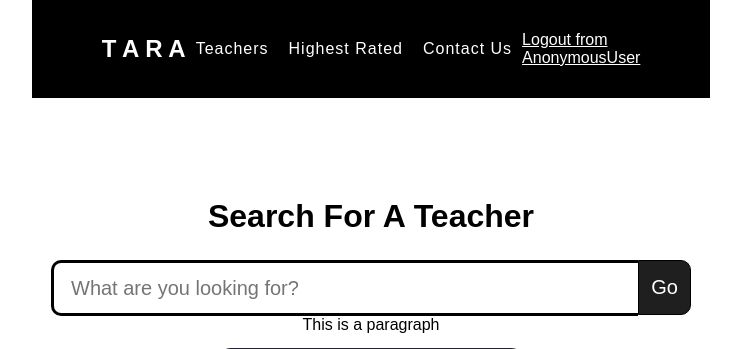
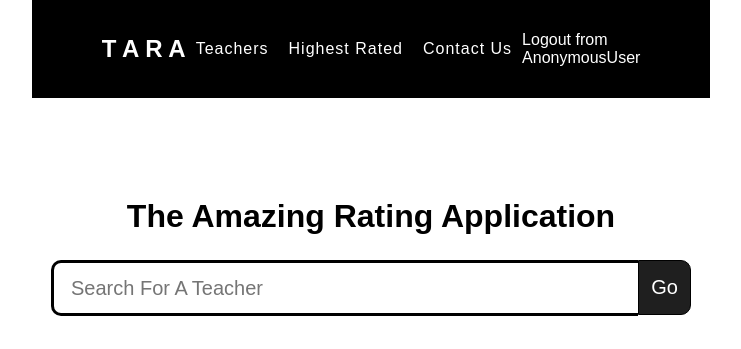
Before and after one commit to BrianAnakPintar/TARA, a Django app: template TARA/teacherRater/templates/teacherRater/index.html in a window 1280 px wide. Shown: the top 349 px of the page, without its empty margins (269-1010 px from the left). Run offline with Django 3.2, Linux system fonts and the light colour scheme; the template is opened without the code that fills it, so the values that code supplies are empty.

Commit message:
Minor changes

```diff
--- a/TARA/teacherRater/static/teacherRater/styles.css
+++ b/TARA/teacherRater/static/teacherRater/styles.css
@@ -175,6 +175,7 @@ nav .search input{
     gap: 50px;
     justify-content: center;
     align-items: center;
+    padding-top: 50px;
 }
 
 .main-card{
@@ -209,4 +210,6 @@ nav .search input{
 
 .Logout{
     color: white;
+    text-decoration: none;
+
 }
--- a/TARA/teacherRater/templates/teacherRater/index.html
+++ b/TARA/teacherRater/templates/teacherRater/index.html
@@ -20,19 +20,14 @@
         </ul>
         <a class="Logout" href="{% url 'logout' %}">Logout from <br>{{request.user}}</a>
     </nav>
-
     <div class="mainBody">
-        <h1>Search For A Teacher</h1>
+        <h1>The Amazing Rating Application</h1>
         <div class="MainSearch">
-            <input type="text" class="searchTerm" placeholder="What are you looking for?">
+            <input type="text" class="searchTerm" placeholder="Search For A Teacher">
             <button type="submit" class="searchButton">
                 Go
             </button>
         </div>
-
-        <p>This is a paragraph</p><br>
-
-
         <div class="highSchoolList">
             <div class="main-card">
                 <div class="main-card-image"></div>
```
